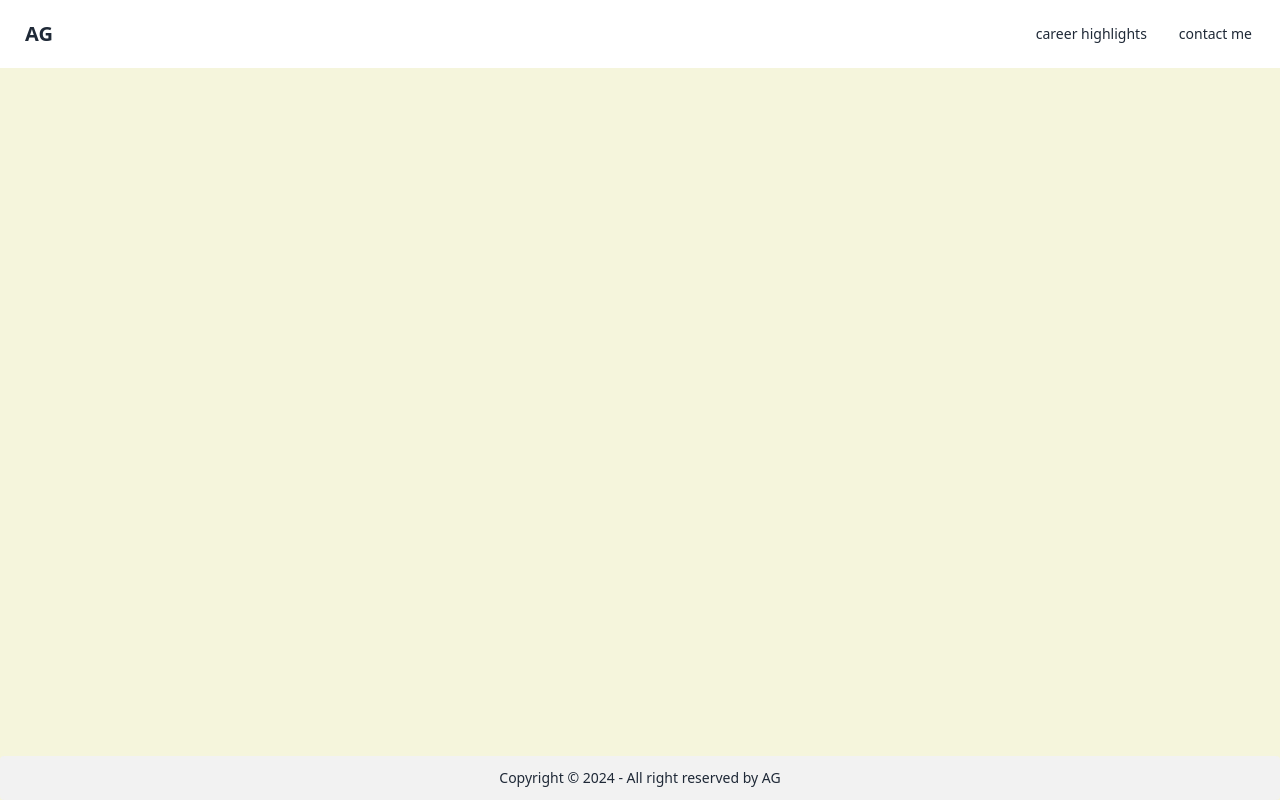
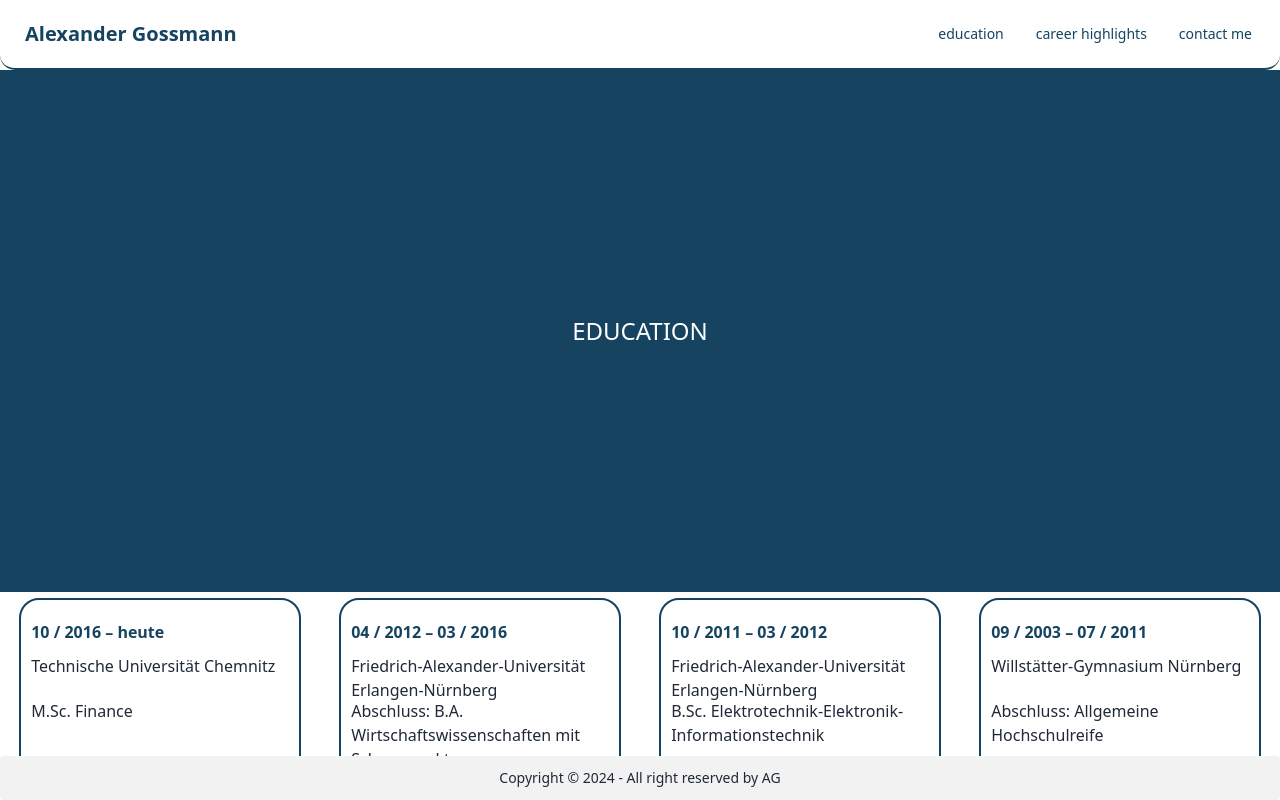
Before and after one commit to OlenaMitropolska/Resume.AG, a React (Create React App) app: page /education in a window 1280 px wide. Built offline with nearby package versions, Linux system fonts and the light colour scheme.

Commit message:
education page done and link to main page added

```diff
--- a/src/App.css
+++ b/src/App.css
@@ -6,18 +6,20 @@
 body {
 height: 100vh;
 width: 100vw;
+overflow: auto;
 }
 #root {
   height: 100%;
   width: 100%;
+  overflow: auto;
 }
 .App {
   height: 100%;
   width: 100%;
-  background-color: beige;
 display: flex;
 flex-direction: column;
 justify-content: space-between;
+overflow: auto;
 }
 .main {
   height: 100%;
@@ -27,3 +29,59 @@ justify-content: space-between;
   height: 100%;
   width: 100%;
 }
+.ausbildungPageMain {
+height: 100%;
+width: 100%;
+display: flex;
+flex-direction: column;
+overflow: auto;
+}
+.ausbildungPageHead{
+  height: 100%;
+  width: 100%;
+  background-color: #154360;
+  color: white;
+  font-size: 1.5em;
+  display: flex;
+  justify-content: center;
+  align-items: center;
+  padding: 19%;
+}
+.ausbildungPageMap {
+height: 510px;
+  width: 100%;
+  display: flex;
+  justify-content: center;
+  align-items: center;
+  gap: 3%;
+}
+.ausbildungMap {
+  height: 95%;
+  width: 22%;
+  border: 2px solid #154360;
+  border-radius: 20px;
+  display: flex;
+  flex-direction: column;
+  gap: 10px;
+  padding: 20px 10px;
+}
+.ausbildungMap h2 {
+  color: #154360;
+}
+.ausbildungMap:hover {
+  box-shadow: 0px 0px 30px #154360;
+  background-color: #64b1e137;
+  cursor: pointer;
+}
+.ausbildungMap h2 {
+  font-weight: bold;
+}
+.navBorder {
+  border-bottom: 2px solid #154360;
+  border-radius: 15px;
+  color: #154360;
+}
+.navBorder ul{
+  color: gray;
+  color: #154360;
+}
--- a/src/App.jsx
+++ b/src/App.jsx
@@ -4,6 +4,7 @@ import './App.css';
 import Navbar from './Components pages/Navbar';
 import Footer from './Components pages/Footer';
 import Main from './Components pages/Main';
+import Education from './Components pages/Education';
 
 function App() {
   return (
@@ -12,6 +13,7 @@ function App() {
 
       <Routes>
         <Route path='/' element={<Main />} />
+        <Route path='/education' element={<Education />} />
       </Routes>
 
     <Footer />
--- /dev/null
+++ b/src/Components pages/Education.jsx
@@ -0,0 +1,49 @@
+import React from 'react'
+
+function Education() {
+    const data = [{
+        "id": 0,
+        "name": "Technische Universität Chemnitz",
+        "major": "M.Sc. Finance",
+        "date": "10 / 2016 – heute"
+    },{
+        "id": 1,
+        "name": "Friedrich-Alexander-Universität Erlangen-Nürnberg",
+        "major": "Abschluss: B.A. Wirtschaftswissenschaften mit Schwerpunkt Betriebswirtschaftslehre",
+        "date": "04 / 2012 – 03 / 2016"
+    },{
+        "id": 2,
+        "name": "Friedrich-Alexander-Universität Erlangen-Nürnberg",
+        "major": "B.Sc. Elektrotechnik-Elektronik-Informationstechnik",
+        "date": "10 / 2011 – 03 / 2012"
+    },{
+        "id": 3,
+        "name": "Willstätter-Gymnasium Nürnberg",
+        "major": "Abschluss: Allgemeine Hochschulreife",
+        "date": "09 / 2003 – 07 / 2011"
+    },
+]
+
+
+
+  return (
+    <div className='ausbildungPageMain'>
+             <div className='ausbildungPageHead'>
+           <h1>EDUCATION</h1>
+             </div>
+
+        <div className='ausbildungPageMap'>
+        {data.map((i,j )=>
+<div className='ausbildungMap' key={j}>
+<h2>{i.date}</h2>
+<p className='h-1/5'>{i.name}</p>
+<p className='h-1/5'>{i.major}</p>
+</div>
+        )}
+            </div>
+
+    </div>
+  )
+}
+
+export default Education
--- a/src/Components pages/Main.jsx
+++ b/src/Components pages/Main.jsx
@@ -12,12 +12,7 @@ function Main() {
       <p className="text-2xl  italic text-white">Consultant</p>
   </div>
 </div>
-        {/* className='mainPage'
-        <div className='opacityDiv'>
-            <div className="mainText">
 
-            </div>
-        </div> */}
     </div>
   )
 }
--- a/src/Components pages/Navbar.jsx
+++ b/src/Components pages/Navbar.jsx
@@ -1,9 +1,10 @@
 import React from 'react'
+import { Link } from 'react-router-dom'
 
 function Navbar() {
   return (
     <div>
-        <div className="navbar bg-base-100">
+        <div className="navbar bg-base-100 navBorder">
   <div className="navbar-start">
     <div className="dropdown">
       <div tabIndex={0} role="button" className="btn btn-ghost lg:hidden">
@@ -21,13 +22,12 @@ function Navbar() {
         <li><a>Item 3</a></li>
       </ul>
     </div>
-    <a className="btn btn-ghost text-xl">AG</a>
+    <Link to={"/"}><a className="btn btn-ghost text-xl">Alexander Gossmann</a></Link>
   </div>
   <div className="navbar-end hidden lg:flex">
     <ul className="menu menu-horizontal px-1">
+      <li> <Link to={"/education"}><button>education</button></Link></li>
       <li><button>career highlights</button></li>
-      <li>
-      </li>
       <li><button>contact me</button></li>
     </ul>
   </div>
```
